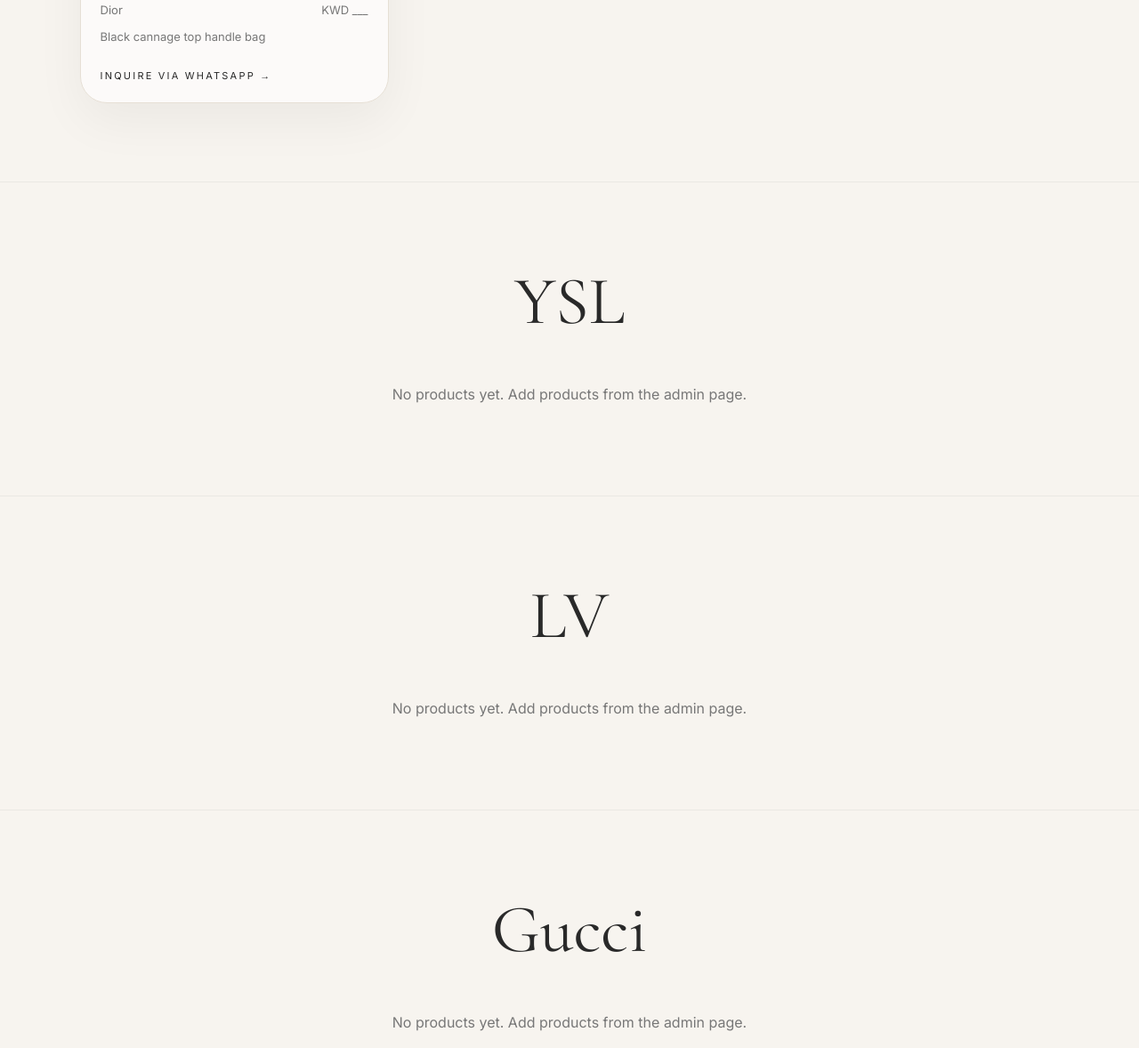
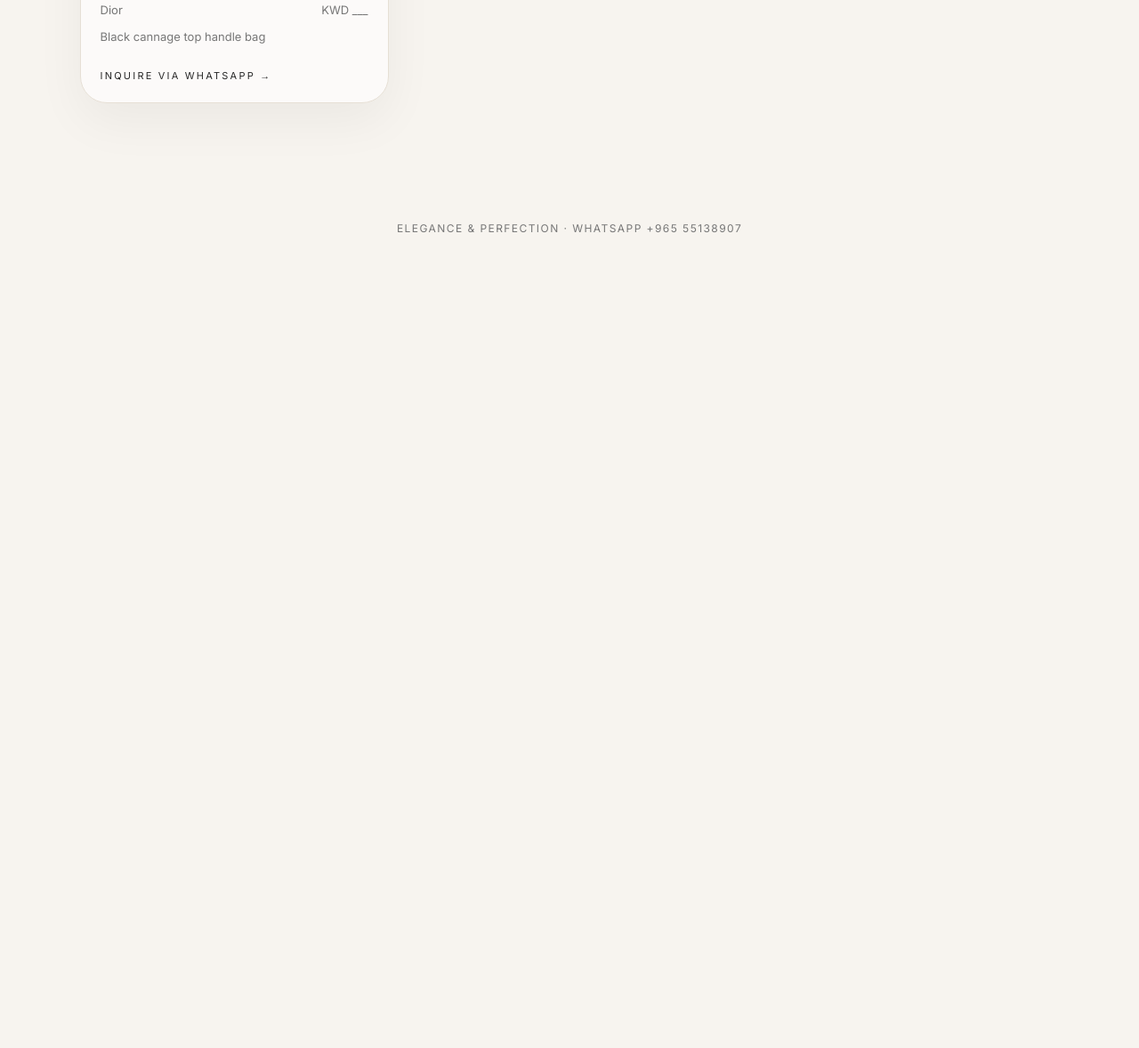
Before and after one commit to mka199580/elegance-and-perfection, a plain HTML site: page index.html in a window 1280 px wide. Shown: the part 4359-5537 px from the top of the page at 89% size. After the commit the page ends 4668 px from the top, so only its background shows below. Drawn offline with nearby package versions, Linux system fonts and the light colour scheme.

Commit message:
Add files via upload

```diff
--- a/index.html
+++ b/index.html
@@ -36,7 +36,7 @@
 const fallback={products:[{name:'Lady Dior Micro Bag',brand:'Dior',price:'KWD ___',description:'Black cannage top handle bag',available:true,images:['/assets/hero.png']}]};
 function imgSrc(x){ if(!x) return ''; return typeof x==='string'?x:(x.image||''); }
 function card(p){const imgs=(p.images||[]).map(imgSrc).filter(Boolean); const displayName=currentLang==='ar'?(p.name_ar||p.name):p.name; const displayDesc=currentLang==='ar'?(p.description_ar||p.description):p.description; const message=encodeURIComponent(`${t('waMessage')} ${displayName}.`); return `<article class="product-card"><div class="gallery" data-gallery><div class="slides">${imgs.length?imgs.map(i=>`<div class="slide"><img src="${i}" alt="${displayName}"></div>`).join(''):`<div class="slide"><span class="placeholder">${t('placeholder')}</span></div>`}</div>${imgs.length>1?`<button class="gbtn prev" type="button">‹</button><button class="gbtn next" type="button">›</button><div class="dots">${imgs.map(()=>'<span class="dot"></span>').join('')}</div>`:''}</div><div class="copy"><h3>${displayName||''}</h3><div class="meta"><span>${p.brand||''}</span><span>${p.price||''}</span></div>${displayDesc?`<p class="desc">${displayDesc}</p>`:''}<a class="whatsapp" target="_blank" href="https://wa.me/${WHATSAPP}?text=${message}">${t('whatsapp')}</a></div></article>`;}
-function render(data){window.__epData=data;applyLang();const products=(data.products||[]).filter(p=>p.available!==false); const used=brands.filter(b=>products.some(p=>p.brand===b)); document.getElementById('categoryGrid').innerHTML=brands.map(b=>`<a class="category" href="#${slug(b)}"><span>${b}</span></a>`).join(''); document.getElementById('productSections').innerHTML=brands.map(b=>{const items=products.filter(p=>p.brand===b); return `<section class="collection" id="${slug(b)}"><div class="collection-title"><h2>${b}</h2></div><div class="product-grid">${items.length?items.map(card).join(''):`<p style="text-align:center;color:var(--muted);grid-column:1/-1">${t('empty')}</p>`}</div></section>`}).join(''); initGalleries();}
+function render(data){window.__epData=data;applyLang();const products=(data.products||[]).filter(p=>p.available!==false); document.getElementById('categoryGrid').innerHTML=brands.map(b=>`<a class="category" href="#${slug(b)}"><span>${b}</span></a>`).join(''); document.getElementById('productSections').innerHTML=brands.map(b=>{const items=products.filter(p=>p.brand===b); if(!items.length) return ''; return `<section class="collection" id="${slug(b)}"><div class="collection-title"><h2>${b}</h2></div><div class="product-grid">${items.map(card).join('')}</div></section>`}).join(''); initGalleries();}
 function initGalleries(){document.querySelectorAll('[data-gallery]').forEach(g=>{let i=0;const slides=g.querySelector('.slides'),count=slides.children.length,dots=[...g.querySelectorAll('.dot')];function show(n){i=(n+count)%count;slides.style.transform=`translateX(-${i*100}%)`;dots.forEach((d,x)=>d.style.width=x===i?'22px':'7px')}g.querySelector('.prev')?.addEventListener('click',()=>show(i-1));g.querySelector('.next')?.addEventListener('click',()=>show(i+1));show(0);});}
 fetch('/data/products.json?ts='+Date.now()).then(r=>r.ok?r.json():fallback).then(render).catch(()=>render(fallback));
 </script>
```
